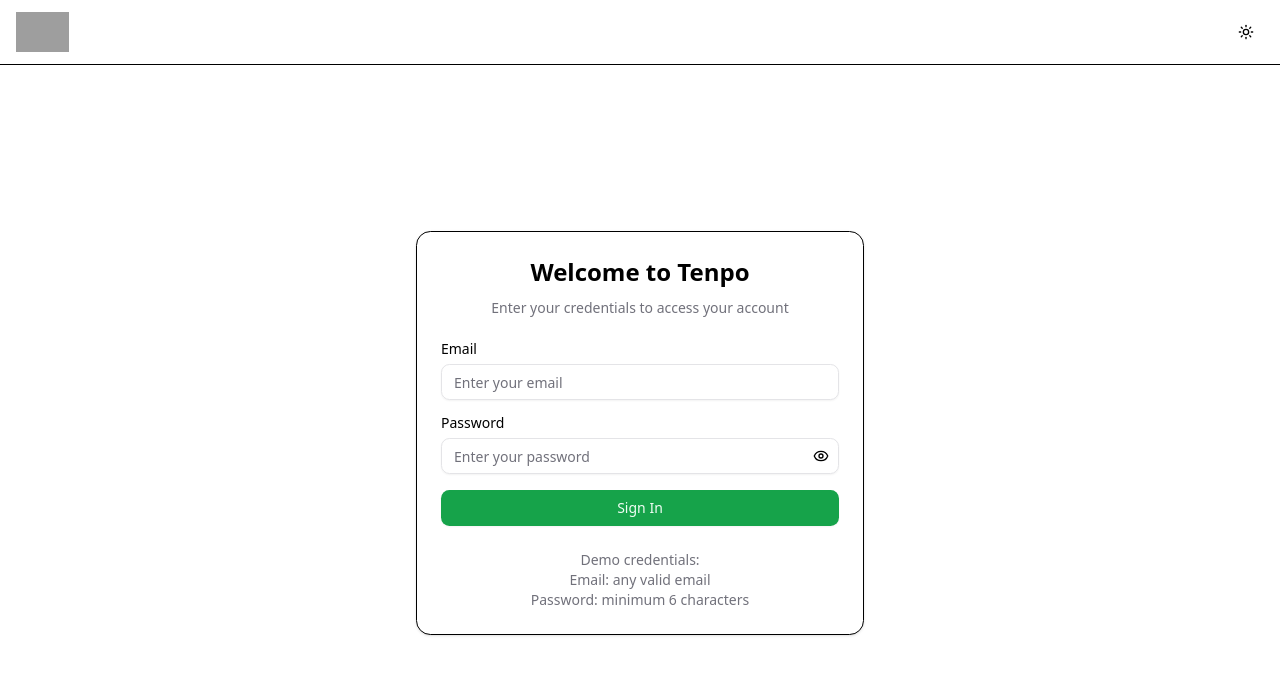
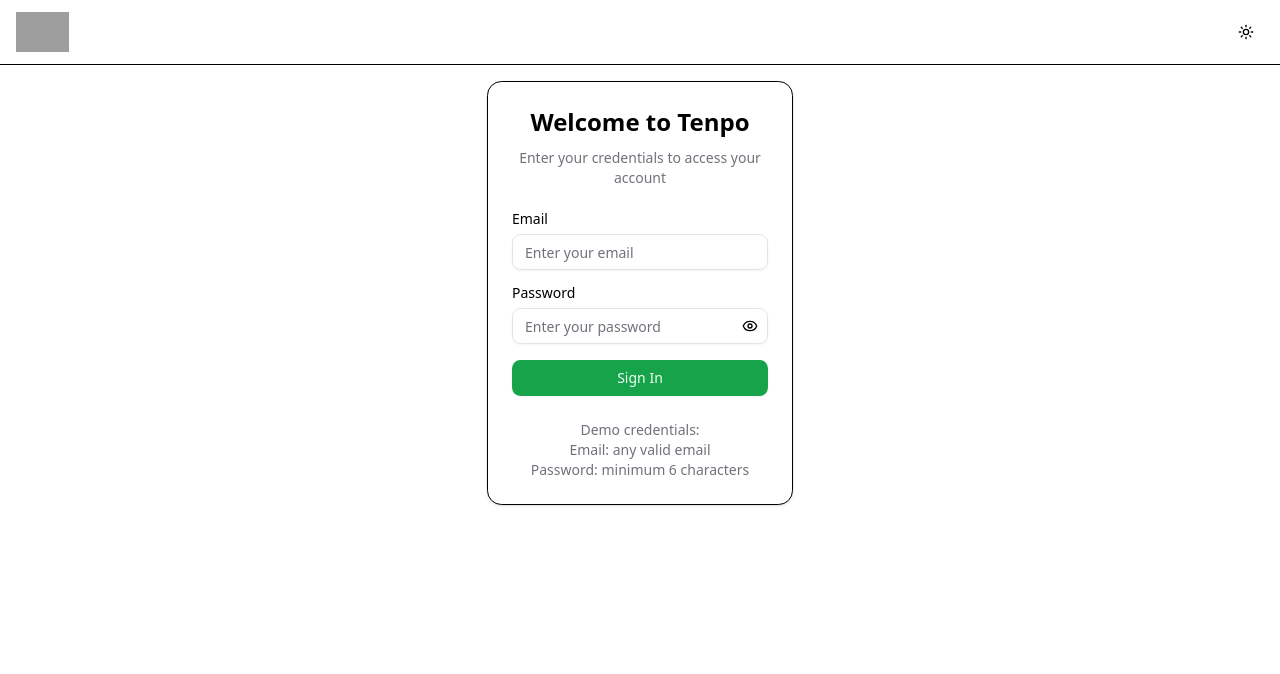
Before and after one commit to jdaniel96/tenpo-frontend-challenge, a React (Vite) app: page /login in a window 1280 px wide. Shown: the top 674 px of the page. Built offline with nearby package versions, Linux system fonts and the light colour scheme; grey boxes are pictures that could not be loaded.

Commit message:
Update: Removed RouteTransition

```diff
--- a/package.json
+++ b/package.json
@@ -36,7 +36,6 @@
     "react-dom": "^19.1.0",
     "react-hook-form": "^7.62.0",
     "react-router": "^7.7.1",
-    "react-transition-group": "^4.4.5",
     "sonner": "^2.0.7",
     "tailwind-merge": "^3.3.1",
     "zod": "^4.0.14"
--- a/src/components/Layout/PrivateLayout.tsx
+++ b/src/components/Layout/PrivateLayout.tsx
@@ -1,6 +1,7 @@
 'use client'
 
 import { type ReactNode, useState } from 'react'
+import { Outlet } from 'react-router'
 
 import { Menu, X } from 'lucide-react'
 
@@ -9,7 +10,6 @@ import { Button } from '@/components/shadcn'
 import { DesktopNavigation } from './DesktopNavigation'
 import { Logo } from './Logo'
 import { MobileNavigation } from './MobileNavigation'
-import { RouteTransition } from './RouteTransition'
 
 interface PrivateLayoutProps {
   children?: ReactNode
@@ -49,7 +49,7 @@ export const PrivateLayout = ({ children }: PrivateLayoutProps) => {
       </header>
 
       <main className="container mx-auto flex min-h-[calc(100vh-4rem)] justify-center p-4">
-        {children || <RouteTransition />}
+        {children || <Outlet />}
       </main>
     </div>
   )
--- a/src/components/Layout/PublicLayout.tsx
+++ b/src/components/Layout/PublicLayout.tsx
@@ -1,7 +1,7 @@
 import type { ReactNode } from 'react'
+import { Outlet } from 'react-router'
 
 import { Logo } from './Logo'
-import { RouteTransition } from './RouteTransition'
 import { ThemeToggle } from './ThemeToggle'
 
 interface PublicLayoutProps {
@@ -19,7 +19,7 @@ export const PublicLayout = ({ children }: PublicLayoutProps) => {
       </header>
 
       <main className="container mx-auto flex min-h-[calc(100vh-4rem)] justify-center p-4">
-        {children || <RouteTransition />}
+        {children || <Outlet />}
       </main>
     </div>
   )
--- a/src/components/Layout/RouteTransition.tsx
+++ /dev/null
@@ -1,44 +0,0 @@
-import { useState } from 'react'
-import {
-  useLocation,
-  useOutlet,
-  useNavigationType,
-  type NavigationType,
-} from 'react-router'
-import { SwitchTransition, CSSTransition } from 'react-transition-group'
-
-export const RouteTransition = () => {
-  const location = useLocation()
-  const outlet = useOutlet()
-  const navigationType = useNavigationType()
-  const [animating, setAnimating] = useState(false)
-
-  const classNamesMap: Record<NavigationType, string> = {
-    POP: 'fade-back',
-    PUSH: 'fade',
-    REPLACE: 'fade',
-  }
-
-  const classNames = classNamesMap[navigationType] ?? 'fade'
-
-  return (
-    <SwitchTransition mode="out-in">
-      <CSSTransition
-        classNames={classNames}
-        key={location.pathname}
-        onEnter={() => setAnimating(true)}
-        onEntered={() => setAnimating(false)}
-        timeout={250}
-        unmountOnExit
-      >
-        <div
-          aria-hidden={animating}
-          className="container"
-          data-blocked={animating}
-        >
-          {outlet}
-        </div>
-      </CSSTransition>
-    </SwitchTransition>
-  )
-}
```
Also changed, not shown: 1 other file (tests, documents, lock files or other folders).
